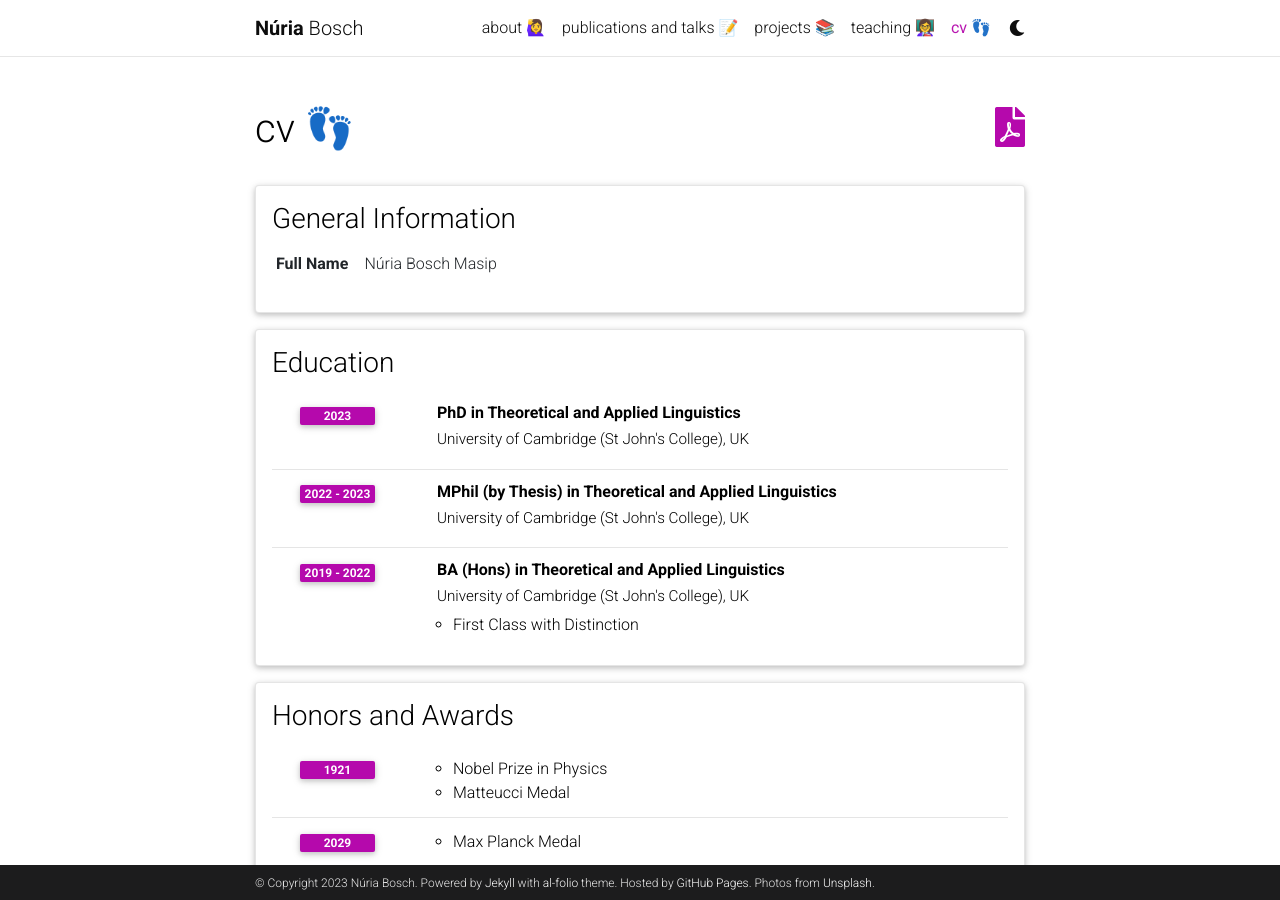
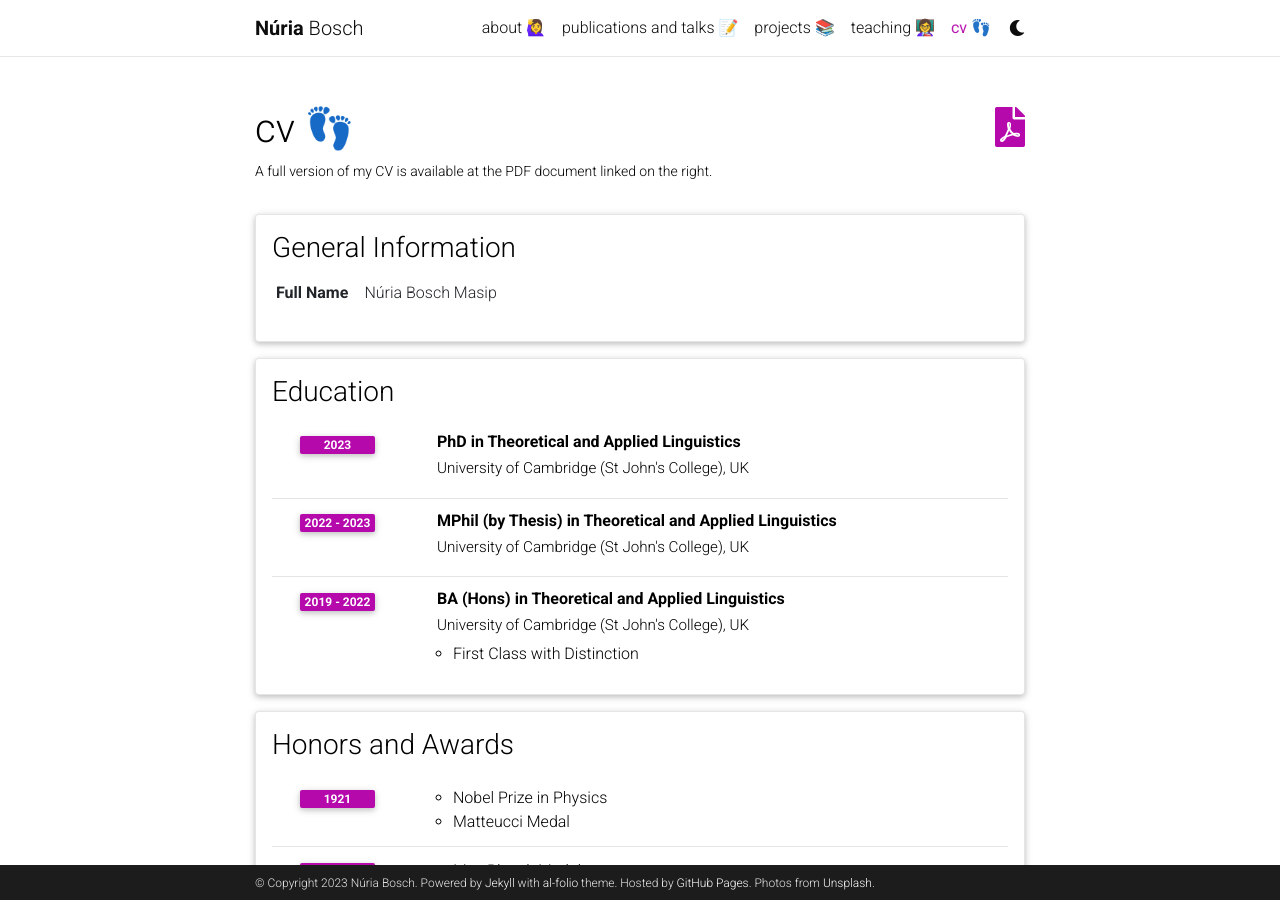
Before and after one commit to nuria-bosch/nuria-bosch.github.io, a Jekyll site: the page built from _pages/cv.md, in a window 1280 px wide and 900 px high. Built offline with Jekyll 4.4.1, drawn with Linux system fonts in a browser that asks for light colours; comment, search, counter and statistics services are not loaded; a style sheet for code colours, icons or effects is not loaded.

Commit message:
Update cv.md

```diff
--- a/_pages/cv.md
+++ b/_pages/cv.md
@@ -2,6 +2,7 @@
 layout: cv
 permalink: /cv/
 title: cv 👣
+description: A full version of my CV is available at the PDF document linked on the right.
 nav: true
 nav_order: 5
 cv_pdf: example_pdf.pdf
```
